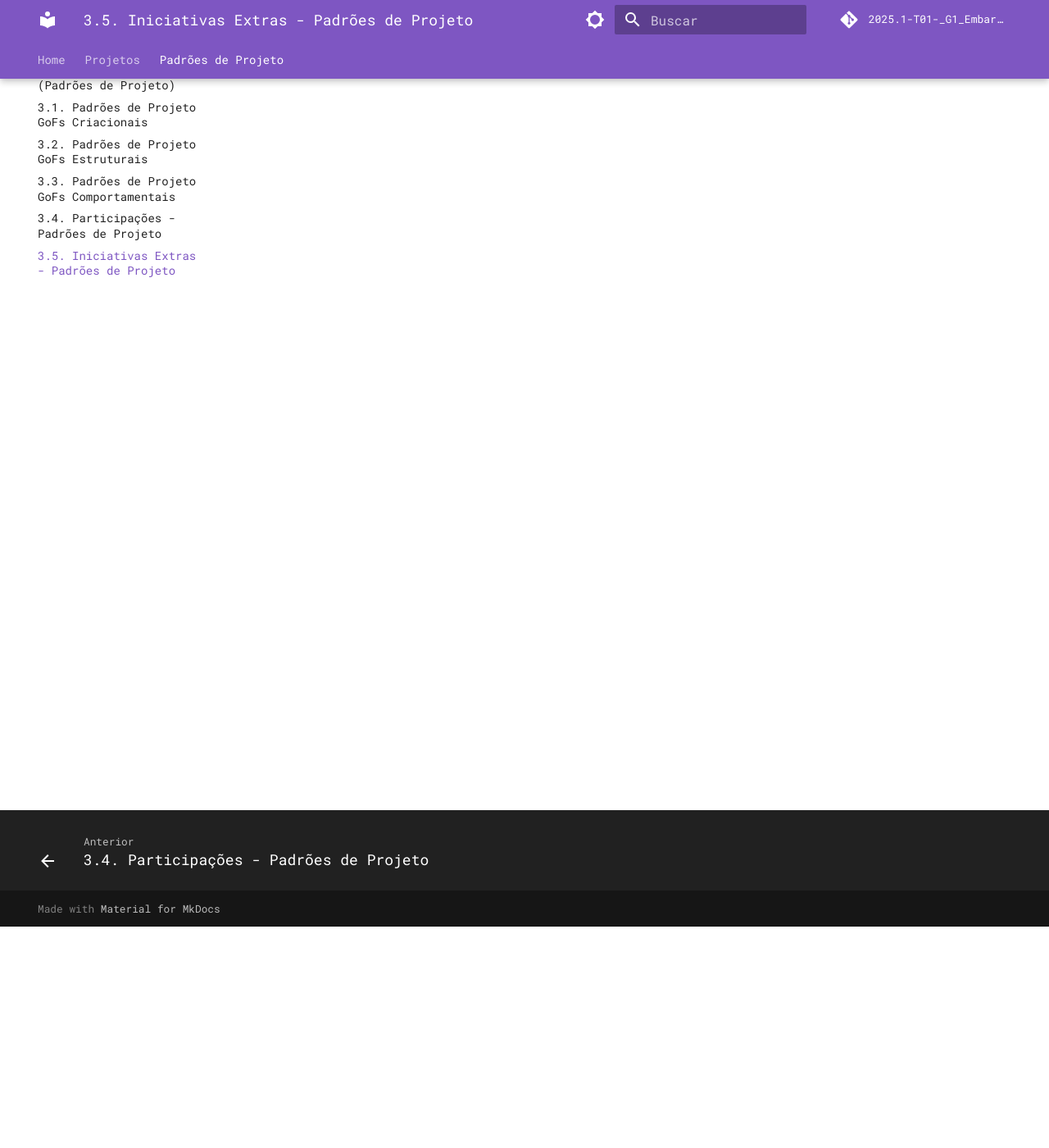
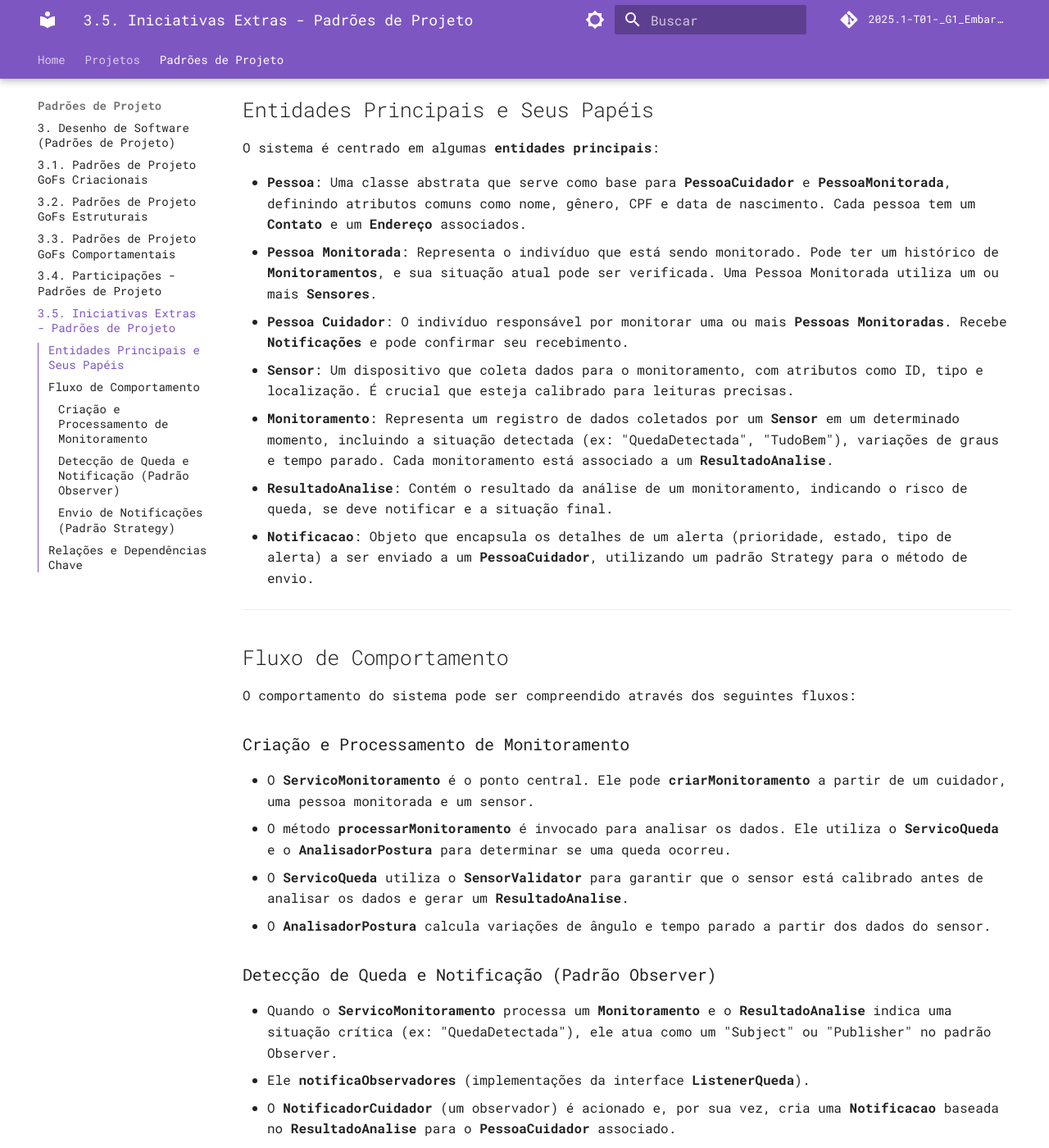
Before and after one commit to UnBArqDsw2025-1-Turma01/2025.1-T01-_G1_Embarcado_Entrega_03, an MkDocs documentation site: the page built from docs/PadroesDeProjeto/3.5.IniciativasExtras.md, in a window 1280 px wide and 1400 px high, scrolled down 270 px. Shown: the whole window at 82% size. Built offline with MkDocs 1.6.1 and Material for MkDocs 9.7.7, drawn with Linux system fonts in a browser that asks for light colours; comment, search, counter and statistics services are not loaded; some of the changed text lies outside the part shown.

Commit message:
rascunho descrição do uml

```diff
--- a/docs/PadroesDeProjeto/3.5.IniciativasExtras.md
+++ b/docs/PadroesDeProjeto/3.5.IniciativasExtras.md
@@ -3,3 +3,49 @@
 Breve relato sobre as Iniciativas Extras realizadas pela equipe, no escopo da entrega.
 
 Apresentar links para comprobatórios que evidenciem qualquer que seja a realização extra conferida pela equipe no escopo da entrega.
+
+---
+## Entidades Principais e Seus Papéis
+
+O sistema é centrado em algumas **entidades principais**:
+
+* **Pessoa**: Uma classe abstrata que serve como base para **PessoaCuidador** e **PessoaMonitorada**, definindo atributos comuns como nome, gênero, CPF e data de nascimento. Cada pessoa tem um **Contato** e um **Endereço** associados.
+* **Pessoa Monitorada**: Representa o indivíduo que está sendo monitorado. Pode ter um histórico de **Monitoramentos**, e sua situação atual pode ser verificada. Uma Pessoa Monitorada utiliza um ou mais **Sensores**.
+* **Pessoa Cuidador**: O indivíduo responsável por monitorar uma ou mais **Pessoas Monitoradas**. Recebe **Notificações** e pode confirmar seu recebimento.
+* **Sensor**: Um dispositivo que coleta dados para o monitoramento, com atributos como ID, tipo e localização. É crucial que esteja calibrado para leituras precisas.
+* **Monitoramento**: Representa um registro de dados coletados por um **Sensor** em um determinado momento, incluindo a situação detectada (ex: "QuedaDetectada", "TudoBem"), variações de graus e tempo parado. Cada monitoramento está associado a um **ResultadoAnalise**.
+* **ResultadoAnalise**: Contém o resultado da análise de um monitoramento, indicando o risco de queda, se deve notificar e a situação final.
+* **Notificacao**: Objeto que encapsula os detalhes de um alerta (prioridade, estado, tipo de alerta) a ser enviado a um **PessoaCuidador**, utilizando um padrão Strategy para o método de envio.
+
+---
+## Fluxo de Comportamento
+
+O comportamento do sistema pode ser compreendido através dos seguintes fluxos:
+
+### Criação e Processamento de Monitoramento
+
+* O **ServicoMonitoramento** é o ponto central. Ele pode **criarMonitoramento** a partir de um cuidador, uma pessoa monitorada e um sensor.
+* O método **processarMonitoramento** é invocado para analisar os dados. Ele utiliza o **ServicoQueda** e o **AnalisadorPostura** para determinar se uma queda ocorreu.
+* O **ServicoQueda** utiliza o **SensorValidator** para garantir que o sensor está calibrado antes de analisar os dados e gerar um **ResultadoAnalise**.
+* O **AnalisadorPostura** calcula variações de ângulo e tempo parado a partir dos dados do sensor.
+
+### Detecção de Queda e Notificação (Padrão Observer)
+
+* Quando o **ServicoMonitoramento** processa um **Monitoramento** e o **ResultadoAnalise** indica uma situação crítica (ex: "QuedaDetectada"), ele atua como um "Subject" ou "Publisher" no padrão Observer.
+* Ele **notificaObservadores** (implementações da interface **ListenerQueda**).
+* O **NotificadorCuidador** (um observador) é acionado e, por sua vez, cria uma **Notificacao** baseada no **ResultadoAnalise** para o **PessoaCuidador** associado.
+* O **RegistradorLog** (outro observador) também é acionado para registrar o evento de queda no sistema.
+
+### Envio de Notificações (Padrão Strategy)
+
+* A **Notificacao** é configurada com uma estratégia de envio (ex: SMS, Email, Push) definida pelo atributo **tipoAlerta**.
+* Quando o método **enviar()** da **Notificacao** é chamado, ela delega a tarefa à sua **estrategia** de envio (implementação de **IEnvio**).
+* As classes **EstrategiaSMS**, **EstrategiaEmail**, e **EstrategiaPush** implementam a lógica específica para enviar notificações via seus respectivos canais.
+* O **PessoaCuidador** tem um método **receberNotificacao** e **confirmarRecebimento**.
+
+---
+## Relações e Dependências Chave
+
+* **Associações**: Pessoas (**Cuidador** e **Monitorada**) se associam a **Contato** e **Endereço**. Uma **Pessoa Monitorada** possui histórico de **Monitoramentos** e é monitorada por um ou mais **Pessoas Cuidadoras**. **Pessoas Monitoradas** utilizam **Sensores**.
+* **Dependências**: O **ServicoMonitoramento** depende de **ServicoQueda**, **AnalisadorPostura**, **Notificacao**, **Monitoramento**, **PessoaCuidador** e **PessoaMonitorada**. O **ServicoQueda** depende do **SensorValidator** e gera **ResultadoAnalise**.
+* **Herança**: **PessoaCuidador** e **PessoaMonitorada** herdam de **Pessoa**. As estratégias de envio (**EstrategiaSMS**, **EstrategiaEmail**, **EstrategiaPush**) implementam a interface **IEnvio**. Os ouvintes de queda (**NotificadorCuidador**, **RegistradorLog**) implementam a interface **ListenerQueda**.
```
